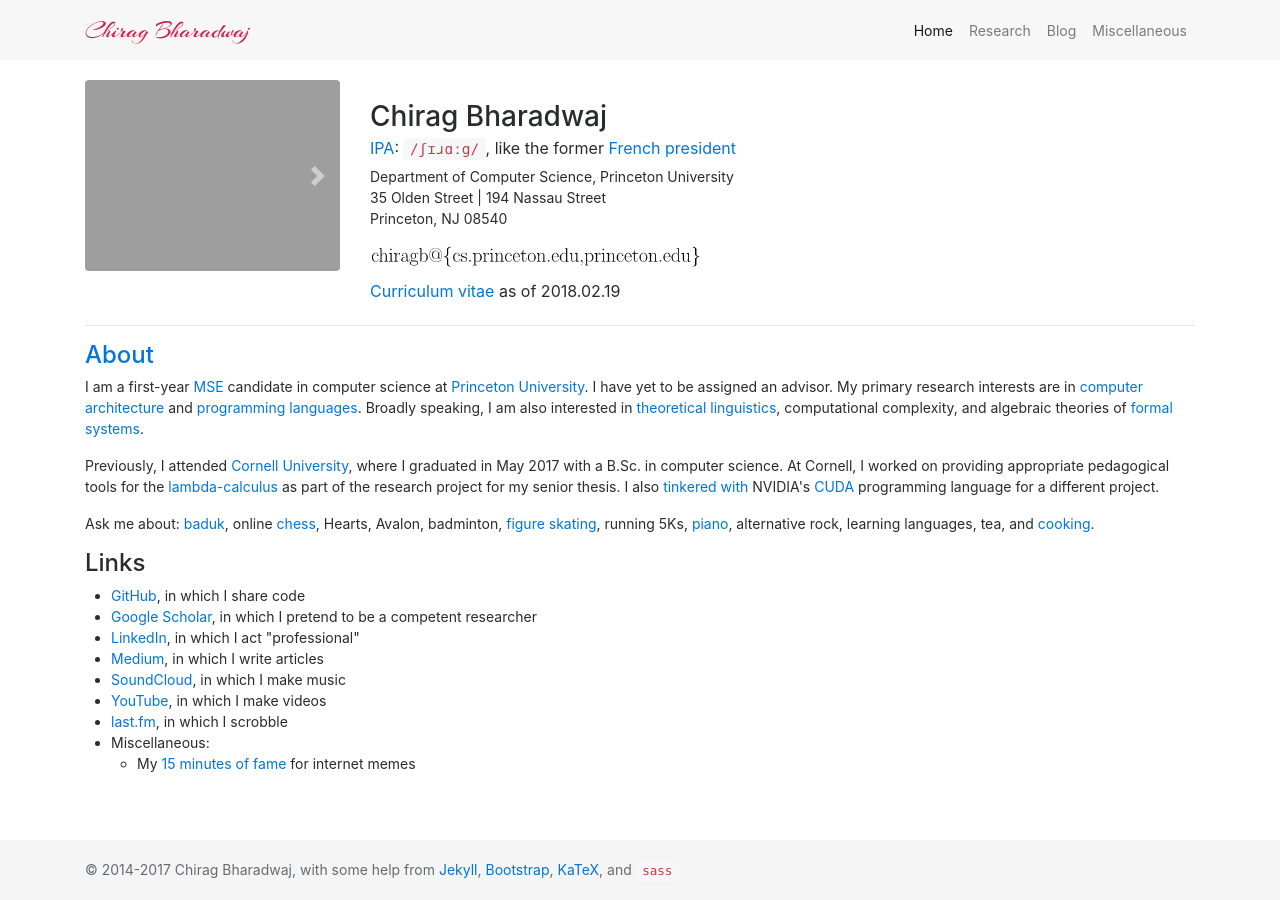
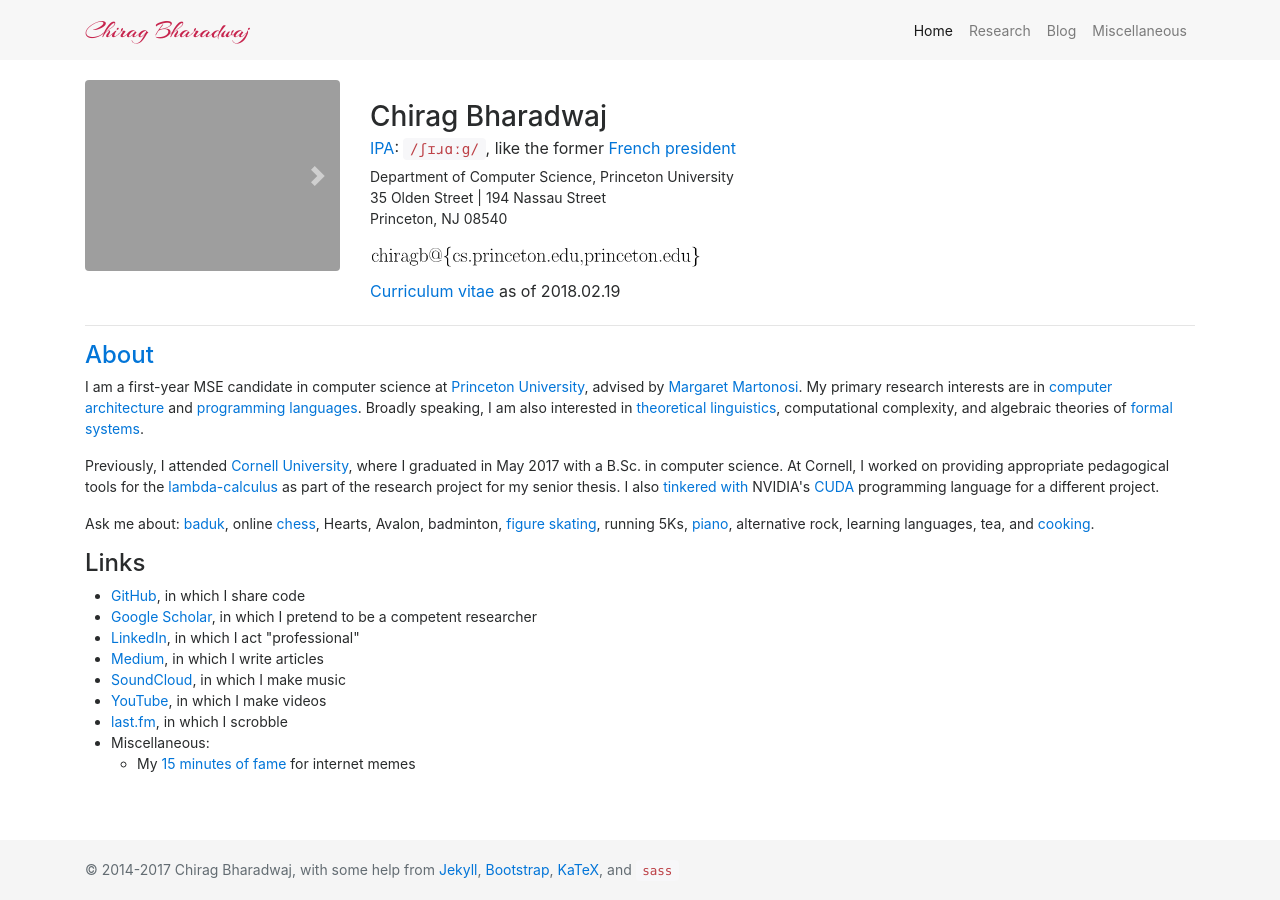
Before and after one commit to chiragbharadwaj/site, a Jekyll site: the page built from index.md, in a window 1280 px wide. Built offline with Jekyll 4.4.1, drawn with Linux system fonts in a browser that asks for light colours.

Commit message:
Added advisor info

```diff
--- a/index.md
+++ b/index.md
@@ -51,7 +51,7 @@
 <h4><a href="{{site.baseurl}}/misc/about.html">About</a></h4>
 
 <p>
-  I am a first-year <a href="https://www.cs.princeton.edu/grad/degrees#masters">MSE</a> candidate in computer science at <a href="https://cs.princeton.edu/">Princeton University</a>. I have yet to be assigned an advisor. My primary research interests are in <a href="https://en.wikipedia.org/wiki/Computer_architecture">computer architecture</a> and <a href="https://en.wikipedia.org/wiki/Programming_language_theory">programming languages</a>. Broadly speaking, I am also interested in <a href="https://en.wikipedia.org/wiki/Theoretical_linguistics">theoretical linguistics</a>, computational complexity, and algebraic theories of <a href="https://en.wikipedia.org/wiki/Formal_system">formal systems</a>.
+  I am a first-year MSE candidate in computer science at <a href="https://cs.princeton.edu/">Princeton University</a>, advised by <a href="https://www.princeton.edu/~mrm/">Margaret Martonosi</a>. My primary research interests are in <a href="https://en.wikipedia.org/wiki/Computer_architecture">computer architecture</a> and <a href="https://en.wikipedia.org/wiki/Programming_language_theory">programming languages</a>. Broadly speaking, I am also interested in <a href="https://en.wikipedia.org/wiki/Theoretical_linguistics">theoretical linguistics</a>, computational complexity, and algebraic theories of <a href="https://en.wikipedia.org/wiki/Formal_system">formal systems</a>.
 </p>
 
 <p>
```
